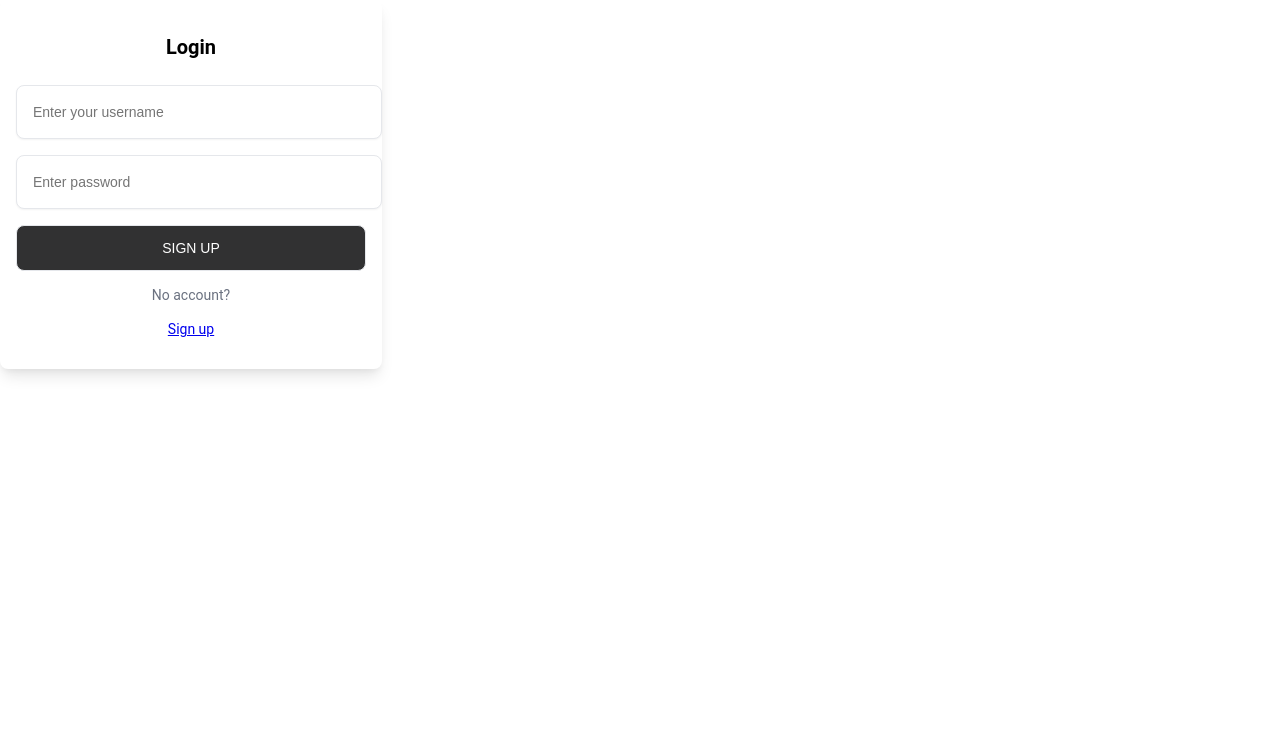
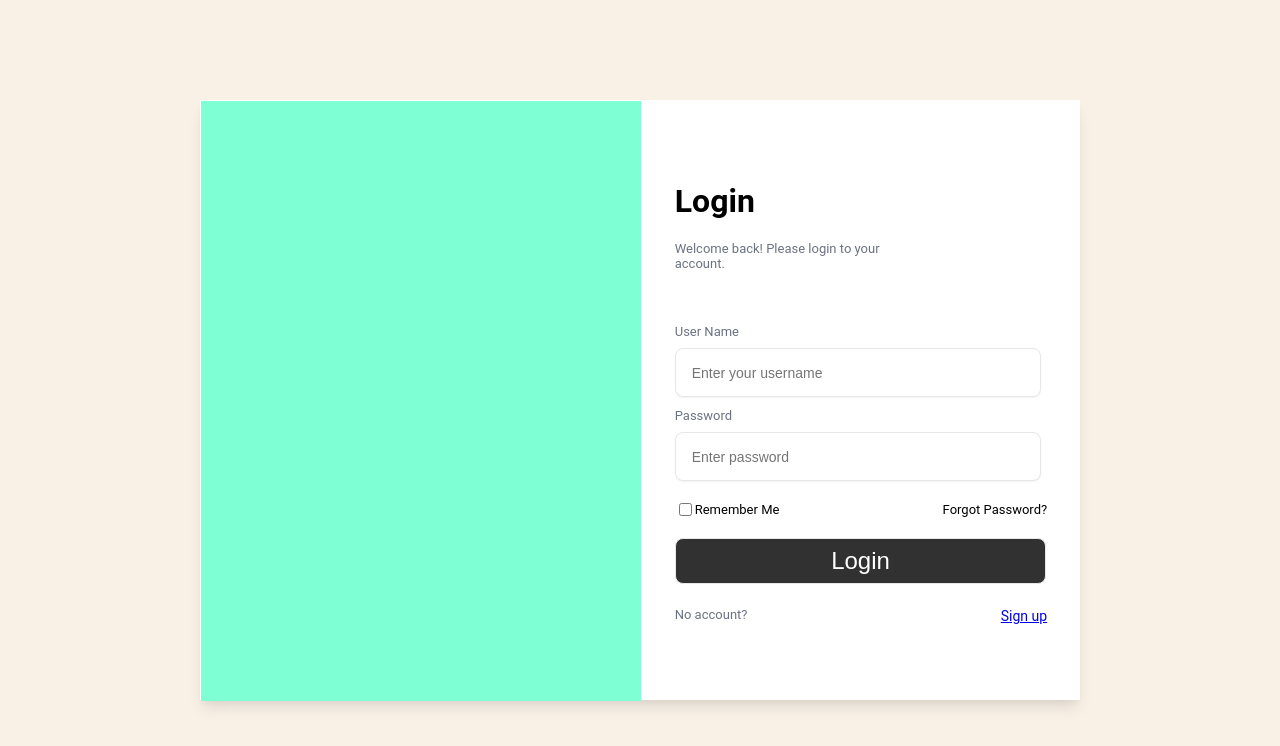
Before and after one commit to rodeyna/blogapp1, a React (Vite) app: page /login in a window 1280 px wide. Shown: the top 746 px of the page. Built offline with nearby package versions, Linux system fonts and the light colour scheme.

Commit message:
login html and css

```diff
--- a/src/pages/Login.jsx
+++ b/src/pages/Login.jsx
@@ -2,6 +2,7 @@ import React from 'react'
 import { useState } from 'react'
 import '../style/form.css'
 import { Link } from 'react-router-dom'
+
 const Login = () => {
     const [User, setUser] = useState({
         username: "",
@@ -23,10 +24,16 @@ const Login = () => {
 
     return (
         <div className="form">
+          <div className='img'></div>
+          <div className='mainlog'>
+            <div className='log'>
+              <div className="intro">
                 <h2 className="form-title">Login</h2>
+                <p className='cleargrey'>Welcome back! Please login to your <br /> account.</p>
+              </div>
               <form className="login-form" onSubmit={handleSubmit}>
-          <div className="input-container">
-
+                <div className="input-container" >
+                  <label className="cleargrey">User Name</label>
                   <input
                   type="text"
                   name='name'
@@ -36,7 +43,7 @@ const Login = () => {
                 />
                 </div>
                 <div className="input-container">
-
+                  <label className="cleargrey">Password</label>
                   <input
                     type="password"
                     name='password'
@@ -45,12 +52,23 @@ const Login = () => {
                     onChange={handelChange}
                   />
                 </div>
-          <button className="submit" type="submit">Sign up</button>
-          <p class="signup-link">
-          No account?
+                <div className="param">
+                  <div className="remember">
+                   <input type="checkbox" />
+                    <p>Remember Me</p>
+                  </div>
+                  <div className="forgot">
+                    <p>Forgot Password?</p>
+                  </div>
+                </div>
+                <button className="submit" type="submit">Login</button>
+                <div class="signup-link">
+                  <p className='cleargrey'>No account?</p>
                   <Link  to='/Signup'><p>Sign up</p></Link>
-            </p>
+                </div>
               </form>
+            </div>
+          </div>
         </div>
     );
 }
--- a/src/style/form.css
+++ b/src/style/form.css
@@ -1,18 +1,63 @@
+body{
+  display: flex;
+  flex-direction: row;
+  align-items: center;
+  justify-content: center;
+  background-color: rgb(249, 241, 230);
+}
+
 .form {
   background-color: #fff;
-    display: block;
-    padding: 1rem;
-    max-width: 350px;
-    border-radius: 0.5rem;
+  position: absolute;
+  top: 50%;
+  left: 50%;
+  translate: -50% -50%;
+  display: flex;
+  flex-direction: row;
+  height: 600px;
+  width: 880px;
   box-shadow: 0 10px 15px -3px rgba(0, 0, 0, 0.1), 0 4px 6px -2px rgba(0, 0, 0, 0.05);
 }
 
+.img{
+  height: 100%;
+  width: 50%;
+  margin: 1px;
+  background-color: aquamarine;
+}
+
+.mainlog{
+  display: flex;
+  justify-content: center;
+  align-items: center;
+}
+
+.log{
+  display: flex;
+  flex-direction: column;
+  justify-content: space-between;
+  height: 80%;
+  width: 85%;
+  margin: 1px;
+  padding: 3px;
+  border-radius: 15px;
+  transition: 5s;
+}
+
+.intro{
+  width: 95%;
+}
+
 .form-title {
-    font-size: 1.25rem;
+  font-size: 200%;
   line-height: 1.75rem;
   font-weight: 600;
-    text-align: center;
   color: #000;
+}
+
+.cleargrey{
+  color: #6B7280;
+  font-size: small;
 }
 
 .input-container {
@@ -32,33 +77,67 @@
   font-size: 0.875rem;
   line-height: 1.25rem;
   width: 300px;
+  height: 15px;
   border-radius: 0.5rem;
   box-shadow: 0 1px 2px 0 rgba(0, 0, 0, 0.05);
 }
 
+.param{
+  display: flex;
+  flex-direction: row;
+  justify-content: space-between;
+  font-size: small;
+}
+
+.param .remember{
+  width: 50%;
+  display: flex;
+  flex-direction: row;
+}
+
+/*.param .remember input{
+  border-radius: 50px;
+}
+
+wanna make the check box a circle*/
+
 .submit {
   display: block;
-    padding-top: 0.75rem;
-    padding-bottom: 0.75rem;
-    padding-left: 1.25rem;
-    padding-right: 1.25rem;
+  padding: 0.75rem 1.25rem;
   background-color: #313132;
   color: #ffffff;
-    font-size: 0.875rem;
+  font-size: x-large;
   line-height: 1.25rem;
   font-weight: 500;
+  width: 99.8%;
+  border-radius: 0.5rem;
+  cursor: pointer;
+  transition: 0.5s;
+  margin-bottom: 0px;
+}
+
+.submit:hover{
+  background-color: #3b3b3c;
   width: 100%;
-    border-radius: 0.5rem;
-    text-transform: uppercase;
+  color: #ececec;
+  outline: 4px auto -webkit-focus-ring-color;
+
 }
 
 .signup-link {
-    color: #6B7280;
+  width: 100%;
+  display: flex;
+  flex-direction: row;
+  justify-content: space-between;
   font-size: 0.875rem;
   line-height: 1.25rem;
-    text-align: center;
+  text-align: left;
+  float: left;
+  margin-top: 0px;
 }
 
 .signup-link a {
   text-decoration: underline;
+  text-align: right;
+  float: right;
 }
```
Lines whose indentation alone changed are shown as unchanged.
